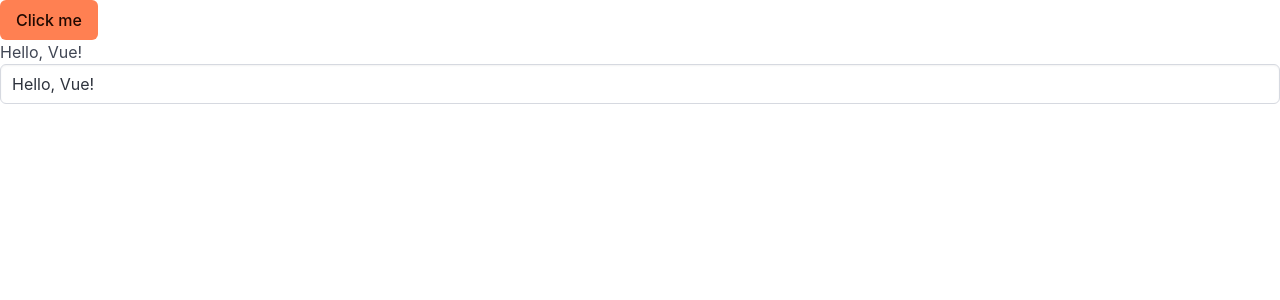
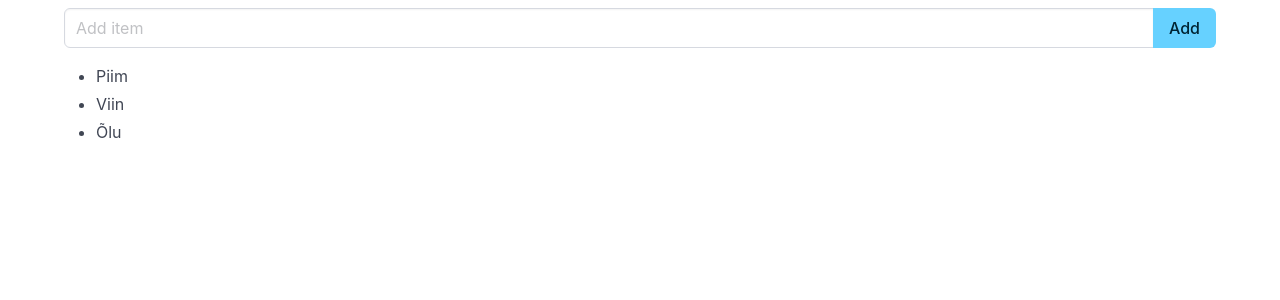
Before and after one commit to damianadev/learnfront, a JavaScript app: page / in a window 1280 px wide. Shown: the top 300 px of the page. Built offline with nearby package versions, Linux system fonts and the light colour scheme.

Commit message:
Add item list with Vue

```diff
--- a/src/App.vue
+++ b/src/App.vue
@@ -1,7 +1,7 @@
 <script setup>
 import { ref } from "vue";
 
-    let message = ref('Hello, Vue!');
+    let message = ref('');
 
     /*
     function inputUpdate(event) {
@@ -10,13 +10,42 @@ import { ref } from "vue";
     }
         */
 
+let items = ref(['Piim', 'Viin', 'Õlu']);
+
+function add(){
+  if(message.value.trim() !== '') {
+    items.value.push(message.value.trim());
+  }
+  message.value = '';
+}
 </script>
 
 <template>
-    <button v-on:click="message = 'Hello, TA25B!'" class="button is-primary">Click me</button>
-    <h1>{{ message }}</h1>
-    <!--<input type="text" class="input" v-bind:value="message" @input="message = $event.target.value"> -->
+    <!--
+    <button @click="message = 'Hello, TA25B!'" class="button is-primary">Click me</button>
+    <h1>{{ message.split('').reverse().join('') }}</h1>
+    <input type="text" class="input" v-bind:value="message" @input="message = $event.target.value">
     <input type="text" class="input" v-model="message">
+    -->
+
+    <div class="container content mt-2">
+        <div class="field has-addons">
+            <div class="control is-expanded">
+                <input @keydown.enter="add" v-model="message" class="input" type="text" placeholder="Add item">
+            </div>
+            <div class="control">
+                <button @click="add" class="button is-info">
+                    Add
+                </button>
+            </div>
+        </div>
+
+        <ul>
+          <li v-for="item in items">{{ item }}</li>
+
+        </ul>
+
+    </div>
 </template>
 
 <style>
```
